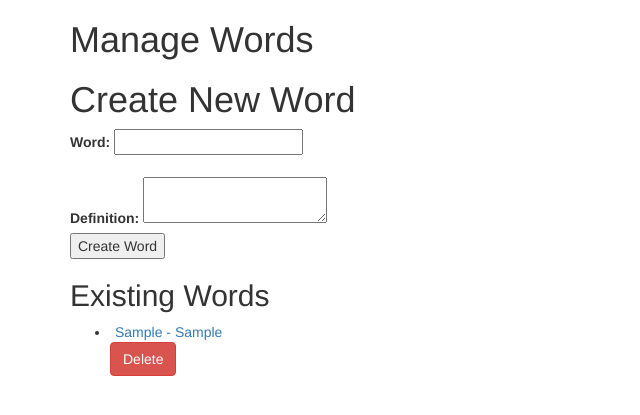
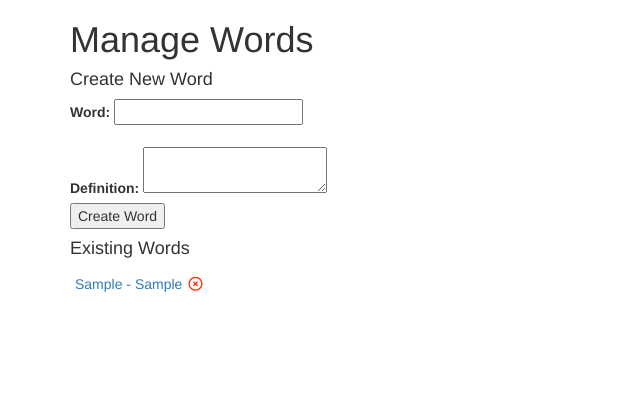
Before and after one commit to armantark/Anki-Clone, a Django app: page /manage_words/ in a window 1280 px wide. Shown: the part 20-435 px from the top of the page, without its empty margins (0-640 px from the left). Run offline with Django 4.2, Linux system fonts and the light colour scheme; tables that the repository leaves empty hold one stand-in row (values such as "Sample post"); some libraries are stand-ins or nearby versions.

Commit message:
Changed UI for delete to be just buttons from FontAwesome, still trying to fix update functionality

```diff
--- a/flashcards/templates/flashcards/manage_words.html
+++ b/flashcards/templates/flashcards/manage_words.html
@@ -7,7 +7,7 @@
     <h1>Manage Words</h1>
     <div>
         <!-- Form for creating a word -->
-        <h1>Create New Word</h1>
+        <h4>Create New Word</h4>
         <form method="post" action="">
             {% csrf_token %}
             <label for="word">Word:</label>
@@ -19,29 +19,33 @@
             <input type="submit" value="Create Word">
         </form>
     </div>
-    <div style="display: flex; justify-content: space-between;">
+    <div style="display: flex; justify-content: flex-start">
 
         <div>
             <!-- List of existing words -->
-            <h2>Existing Words</h2>
-            <ul id="word-list">
+            <h4>Existing Words</h4>
+            <ul id="word-list" style="padding-left: 0; margin-top: 0;">
                 {% for word in words %}
-                    <li data-word="{{ word.word }}" data-definition="{{ word.definition }}">
+                    <div>
+                        <li data-id="{{ word.id }}" data-word="{{ word.word }}" data-definition="{{ word.definition }}" style="display: flex; align-items: center;">
                             <a href="javascript:void(0)" class="word-link">{{ word.word }} - {{ word.definition }}</a>
 
-                        <form method="post" action="{% url 'flashcards:delete_word' word.id %}" class="delete-form">
+                            <form method="post" action="{% url 'flashcards:delete_word' word.id %}" class="delete-form" style="margin-left: -5px;">
                                 {% csrf_token %}
-                            <input type="submit" value="Delete" class="btn btn-danger">
+                                <button type="submit" style="border: none; background: none;">
+                                    <i class="fa-regular fa-circle-xmark" style="color: #ff2600;"></i>
+                                </button>
                             </form>
                         </li>
+                    </div>
                 {% endfor %}
             </ul>
         </div>
 
-        <div>
+        <div style="margin-left: 10px">
             <!-- Form for updating a word (hidden by default) -->
-            <h1 id="update-heading" style="display: none;">Update Word</h1>
-            <form method="post" action="" id="update-form" style="display: none;">
+            <h4 id="update-heading" style="display: none;">Update Word</h4>
+            <form method="post" action="{% url 'flashcards:manage_words_with_id' word.id %}" id="update-form" style="display: none;">
                 {% csrf_token %}
                 <label for="word">Word:</label>
                 <input type="text" name="word" id="update-word" required>
@@ -63,7 +67,7 @@
 
     // Add an event listener to each form
     deleteForms.forEach(form => {
-            form.addEventListener('submit', function (event) {
+        form.addEventListener('submit', function(event) {
             // Prevent the form from submitting
             event.preventDefault();
 
@@ -77,14 +81,31 @@
         });
     });
 
-        // Show the update form when a word is clicked
+    // Get all word links
     const wordLinks = document.querySelectorAll('.word-link');
+
+    // Add an event listener to each word link
     wordLinks.forEach(link => {
-            link.addEventListener('click', function () {
-                document.getElementById('update-heading').style.display = '';
-                document.getElementById('update-form').style.display = '';
-                document.getElementById('update-word').value = this.parentElement.dataset.word;
-                document.getElementById('update-definition').value = this.parentElement.dataset.definition;
+        link.addEventListener('click', function(event) {
+            // Prevent the link from navigating
+            event.preventDefault();
+
+            // Get the parent li element
+            const li = event.target.closest('li');
+
+            // Get the word ID from the data-id attribute of the li element
+            const wordId = li.dataset.id;
+
+            // Update the action URL of the update form
+            document.querySelector('#update-form').action = `{% url 'flashcards:manage_words' 0 %}`.replace('0', wordId);
+
+            // Update the update form fields with the word data from the li element
+            document.querySelector('#update-word').value = li.dataset.word;
+            document.querySelector('#update-definition').value = li.dataset.definition;
+
+            // Show the update form
+            document.querySelector('#update-heading').style.display = 'block';
+            document.querySelector('#update-form').style.display = 'block';
         });
     });
 </script>
--- a/templates/base.html
+++ b/templates/base.html
@@ -17,6 +17,9 @@
 
     <!-- Include the main.css file for custom styles -->
     <link rel="stylesheet" href="/static/css/main.css">
+
+    <!-- Include Font Awesome for icons -->
+    <link rel="stylesheet" href="https://cdnjs.cloudflare.com/ajax/libs/font-awesome/6.4.0/css/all.min.css">
 </head>
 
 <body class="bg-light">
```
Also changed, not shown: db.sqlite3 (deleted), 1 other file. Lines whose indentation alone changed are shown as unchanged.
